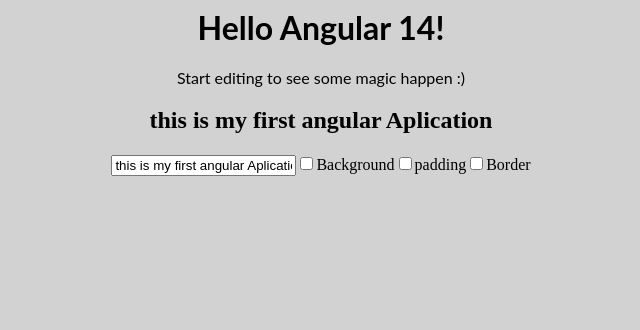
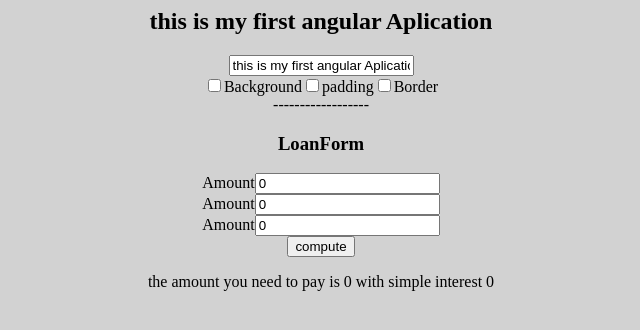
Before and after one commit to vishnuadepu82/angular-proj1, an Angular app: page / in a window 1280 px wide. Shown: the top 330 px of the page, without its empty margins (319-959 px from the left). Built offline with nearby package versions, Linux system fonts and the light colour scheme.

Commit message:
2 files modified, 4 added

```diff
--- a/src/app/app.component.html
+++ b/src/app/app.component.html
@@ -1,14 +1,15 @@
 <header>
-  <hello name="{{ name }}"></hello>
-  <p>
-    Start editing to see some magic happen :)
-  </p>
   <div [ngClass]="{bkgrndcls:c1,pddngclass:c2,brdrcls:c3}">
     <h2>{{banner}}</h2>
     <input type="text" [(ngModel)]="banner" />
 
-    <label> <input type="checkbox" [(ngModel)]="c1" />Background</label>
-    <label> <input type="checkbox" [(ngModel)]="c2" />padding</label>
-    <label> <input type="checkbox" [(ngModel)]="c3" />Border</label>
+    <div>
+      <label> <input type="checkbox" [(ngModel)]="c1" />Background</label>
+      <label> <input type="checkbox" [(ngModel)]="c2" />padding</label>
+      <label> <input type="checkbox" [(ngModel)]="c3" />Border</label>
+    </div>
   </div>
+  ------------------
+
+  <app-loan-form></app-loan-form>
 </header>
--- /dev/null
+++ b/src/app/loan-form/loan-form.component.html
@@ -0,0 +1,26 @@
+<section>
+  <h3>LoanForm</h3>
+  <form (ngsubmit)="compute()">
+    <div>
+      <label>Amount</label>
+      <input type="number" name="amnt" [(ngModel)]="loan.amount" />
+    </div>
+    <div>
+      <label>Amount</label>
+      <input type="number" name="prd" [(ngModel)]="loan.period" />
+    </div>
+    <div>
+      <label>Amount</label>
+      <input type="number" name="roi" [(ngModel)]="loan.rateOfInterest" />
+    </div>
+    <div>
+      <button>compute</button>
+    </div>
+    <div>
+      <p>
+        the amount you need to pay is {{loan.amountPayable}} with simple
+        interest {{loan.amountPayable}}
+      </p>
+    </div>
+  </form>
+</section>
--- /dev/null
+++ b/src/app/loan-form/loan-form.component.ts
@@ -0,0 +1,27 @@
+import { Component } from "@angular/core";
+import { loan } from "../loan";
+
+@Component({
+  selector: "app-loan-form",
+  templateUrl: "./loan-form.component.html",
+  styleUrls: ["./loan-form.component.css"]
+})
+export class LoanFormComponent {
+  loan: loan;
+  constructor() {
+    this.loan = {
+      amount: 0,
+      period: 0,
+      rateOfInterest: 0,
+      SimpleInterest: 0,
+      amountPayable: 0
+    };
+  }
+  compute()
+  {
+    this.loan.SimpleInterest=(this.loan.amount*this.loan.period*this.loan.rateOfInterest)/100;
+
+    this.loan.amountPayable=this.loan.amount+ this.loan.SimpleInterest;
+
+    }
+}
--- /dev/null
+++ b/src/app/loan.ts
@@ -0,0 +1,7 @@
+export class loan {
+  amount: Number;
+  period: Number;
+  rateOfInterest: Number;
+  SimpleInterest: Number;
+  amountPayable: Number;
+}
```
Also changed, not shown: src/app/app.module.ts (+10 -9 lines), src/app/loan-form/loan-form.component.css (added).
